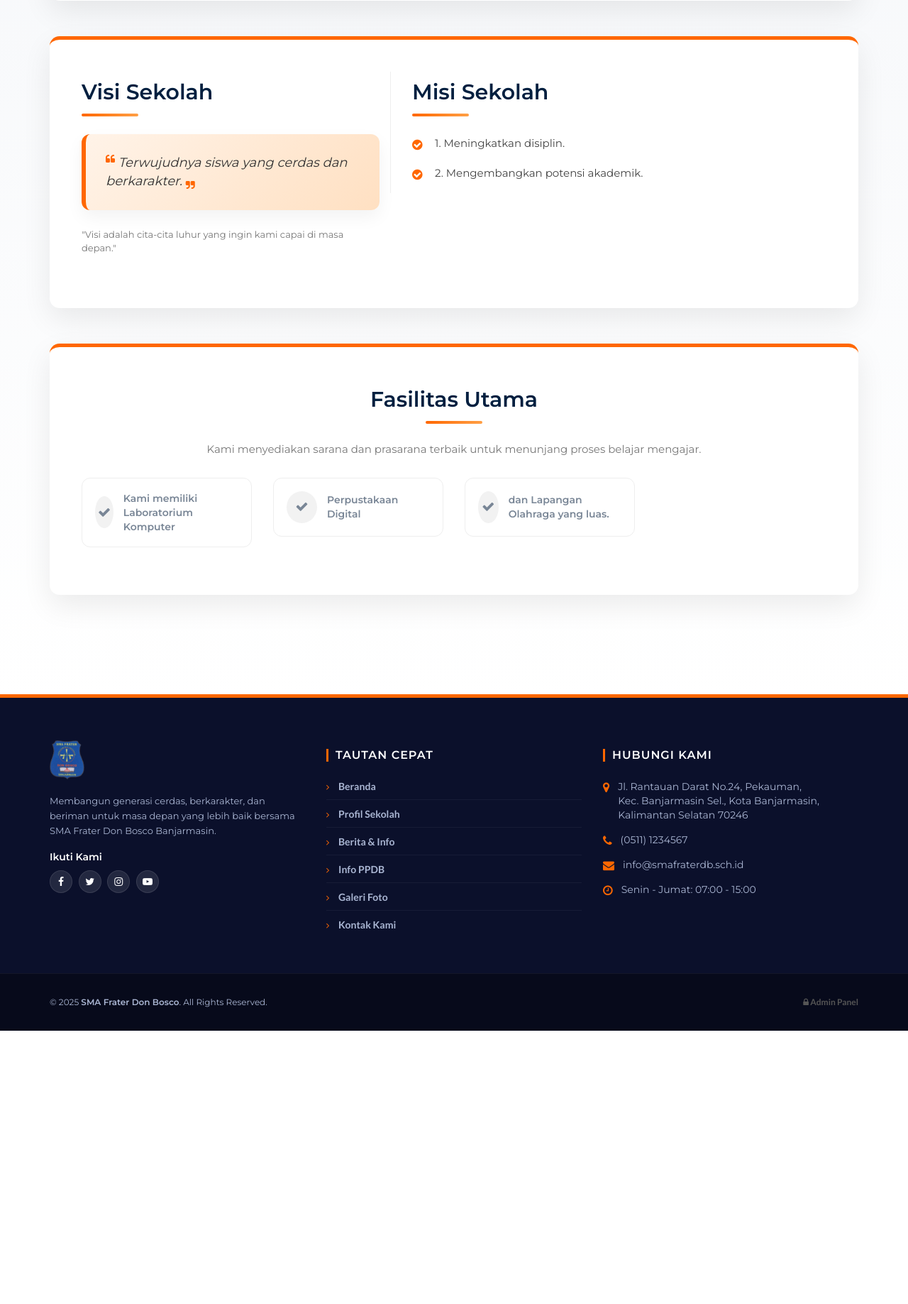
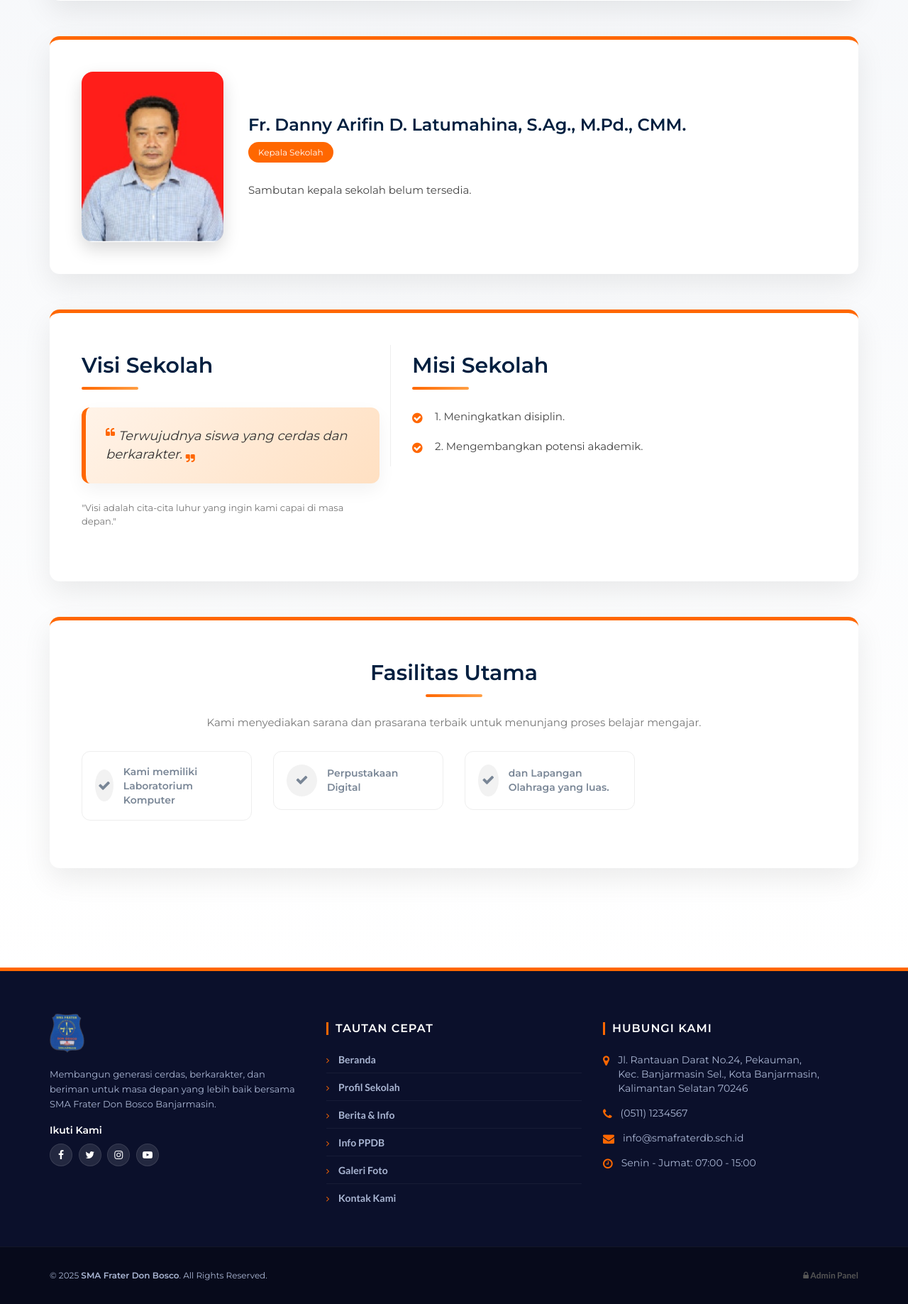
Before and after one commit to eternalsugarzy/WebInformasiSekolah, a PHP site: page /profil.php in a window 1280 px wide. Shown: the part 869-2706 px from the top of the page at 71% size. Before the commit the page ends 2321 px from the top, so only its background shows below. Run offline with PHP 8.4, Linux system fonts and the light colour scheme; data comes from the database, SQL or seed files in the repository; both versions use the stored data as it was after the commit.

Commit message:
update profil

```diff
--- a/controllers/ProfilController.php
+++ b/controllers/ProfilController.php
@@ -5,11 +5,14 @@ require_once __DIR__ . '/../models/IdentitasModel.php'; // [TAMBAH INI]
 class ProfilController {
 
     public function index() {
-        // 1. Ambil Data Guru (Tetap)
+    // Guru Model
     $guruModel = new GuruModel();
     $data_guru = $guruModel->getAllGuru();
 
-        // 2. [BARU] Ambil Data Identitas (Sejarah, Visi, Misi)
+    // Ambil Kepala Sekolah dari guru_staf
+    $kepsek = $guruModel->getKepalaSekolah();
+
+    // Identitas Sekolah
     $identitasModel = new IdentitasModel();
     $profil = $identitasModel->getIdentitas();
 
@@ -17,8 +20,8 @@ class ProfilController {
 
     require_once 'views/template/header.php';
     require_once 'views/profil.php';
-
     require_once 'views/template/footer.php';
 }
+
 }
 ?>
--- a/models/GuruModel.php
+++ b/models/GuruModel.php
@@ -76,5 +76,16 @@ class GuruModel extends Database {
         }
         return $this->query($sql);
     }
+
+    public function getKepalaSekolah() {
+    $sql = "SELECT * FROM guru_staf
+            WHERE jabatan = 'Kepala Sekolah'
+            LIMIT 1";
+
+    $query = $this->query($sql);
+    return mysqli_fetch_assoc($query);
+}
+
+
 }
 ?>
--- a/models/IdentitasModel.php
+++ b/models/IdentitasModel.php
@@ -12,22 +12,25 @@ class IdentitasModel extends Database {
 
     // Update Data (Hanya kolom yang diminta)
     // Update Data Identitas (Sejarah, Visi, Misi, Fasilitas, Poster, Video)
-    public function updateIdentitas($sejarah, $visi, $misi, $fasilitas, $poster = null, $video = null) {
+    public function updateIdentitas($sejarah, $visi, $misi, $fasilitas, $poster = null, $video = null, $sambutan_kepsek = null) {
 
-        $sejarah = mysqli_real_escape_string($this->koneksi, $sejarah);
-        $visi = mysqli_real_escape_string($this->koneksi, $visi);
-        $misi = mysqli_real_escape_string($this->koneksi, $misi);
+    $sejarah   = mysqli_real_escape_string($this->koneksi, $sejarah);
+    $visi      = mysqli_real_escape_string($this->koneksi, $visi);
+    $misi      = mysqli_real_escape_string($this->koneksi, $misi);
     $fasilitas = mysqli_real_escape_string($this->koneksi, $fasilitas);
-        $video = mysqli_real_escape_string($this->koneksi, $video);
+    $video     = mysqli_real_escape_string($this->koneksi, $video);
+    $sambutan_kepsek = mysqli_real_escape_string($this->koneksi, $sambutan_kepsek);
+
 
     $sql = "UPDATE identitas_sekolah SET
         sejarah = '$sejarah',
         visi = '$visi',
         misi = '$misi',
         fasilitas = '$fasilitas',
-                link_video = '$video'"; // Update link video
+        sambutan_kepsek = '$sambutan_kepsek',
+        link_video = '$video'";
 
-        // Cek jika ada poster baru
+
     if ($poster != null) {
         $sql .= ", file_poster = '$poster'";
     }
@@ -36,6 +39,7 @@ class IdentitasModel extends Database {
 
     return $this->query($sql);
 }
+
 
     // --- FITUR POSTER SLIDER ---
 
--- a/views/profil.php
+++ b/views/profil.php
@@ -132,6 +132,61 @@
     font-size: 14px;
 }
 
+/* ========== KEPALA SEKOLAH ========== */
+.kepsek-card {
+    display: flex;
+    align-items: center;
+    gap: 35px;
+}
+
+.kepsek-photo {
+    width: 200px;
+    height: 240px;
+    border-radius: 16px;
+    overflow: hidden;
+    box-shadow: 0 10px 25px rgba(0,0,0,0.15);
+    flex-shrink: 0;
+}
+
+.kepsek-photo img {
+    width: 100%;
+    height: 100%;
+    object-fit: cover;
+}
+
+.kepsek-info h3 {
+    font-size: 24px;
+    font-weight: 800;
+    color: #001f3f;
+    margin-bottom: 10px;
+}
+
+.kepsek-info span {
+    display: inline-block;
+    background: #FF6700;
+    color: #fff;
+    padding: 6px 14px;
+    border-radius: 30px;
+    font-size: 12px;
+    margin-bottom: 15px;
+}
+
+.kepsek-info p {
+    font-size: 15px;
+    color: #444;
+    line-height: 1.8;
+    margin-top: 10px;
+}
+
+/* RESPONSIVE */
+@media (max-width: 768px) {
+    .kepsek-card {
+        flex-direction: column;
+        text-align: center;
+    }
+}
+
+
 /* ========== HERO ========== */
 /*.hero-area {
     border-bottom-left-radius: 60px;
@@ -191,6 +246,48 @@
                 </div>
             </div>
         </div>
+
+<div class="row">
+    <div class="col-md-12">
+        <div class="profile-card">
+
+            <div class="kepsek-card">
+
+                <!-- FOTO KEPALA SEKOLAH -->
+                <div class="kepsek-photo">
+                    <?php
+                        $foto_kepsek = !empty($kepsek['foto'])
+                            ? "admin/uploads/guru/" . $kepsek['foto']
+                            : "img/default-user.png";
+                    ?>
+                    <img src="<?= $foto_kepsek; ?>" alt="Kepala Sekolah">
+                </div>
+
+                <!-- INFO KEPALA SEKOLAH -->
+                <div class="kepsek-info">
+                    <h3>
+                        <?= htmlspecialchars($kepsek['nama_lengkap'] ?? 'Nama Kepala Sekolah'); ?>
+                    </h3>
+
+                    <span><?= htmlspecialchars($kepsek['jabatan'] ?? 'Kepala Sekolah'); ?></span>
+
+                    <p>
+                        <?= nl2br(htmlspecialchars(
+                            $profil['sambutan_kepsek']
+                            ?? 'Sambutan kepala sekolah belum tersedia.'
+                        )); ?>
+                    </p>
+                </div>
+
+            </div>
+
+        </div>
+    </div>
+</div>
+
+
+
+
 
         <div class="row">
             <div class="col-md-12">
```
Also changed, not shown: controllers/AdminIdentitasController.php (+12 -1 lines), db_website_sma.sql (+5 -4 lines), views/admin/identitas_form.php (+7 -0 lines). Lines whose indentation alone changed are shown as unchanged.
